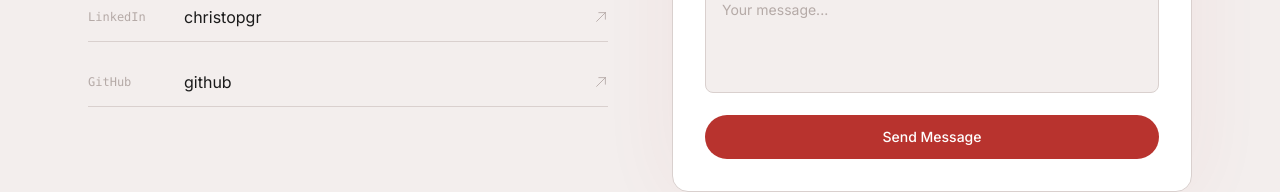
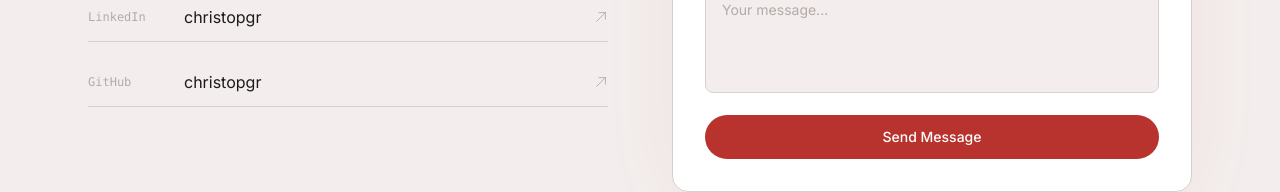
Before and after one commit to Christopgr/chrisfolio, a Next.js app: page / in a window 1280 px wide. Shown: the part 7338-7530 px from the top of the page. Built offline with nearby package versions, Linux system fonts and the light colour scheme.

Commit message:
Fix database tags and GitHub display name
Politeia/Bodytalk/Lacoste use MSSQL, AntetokounBros uses MySQL.
Show christopgr as GitHub value in contact section.

```diff
--- a/components/Contact.tsx
+++ b/components/Contact.tsx
@@ -15,7 +15,7 @@ const socials = [
   },
   {
     label: "GitHub",
-    value: "github",
+    value: "christopgr",
     href: "https://github.com/christopgr",
   },
 ];
```
